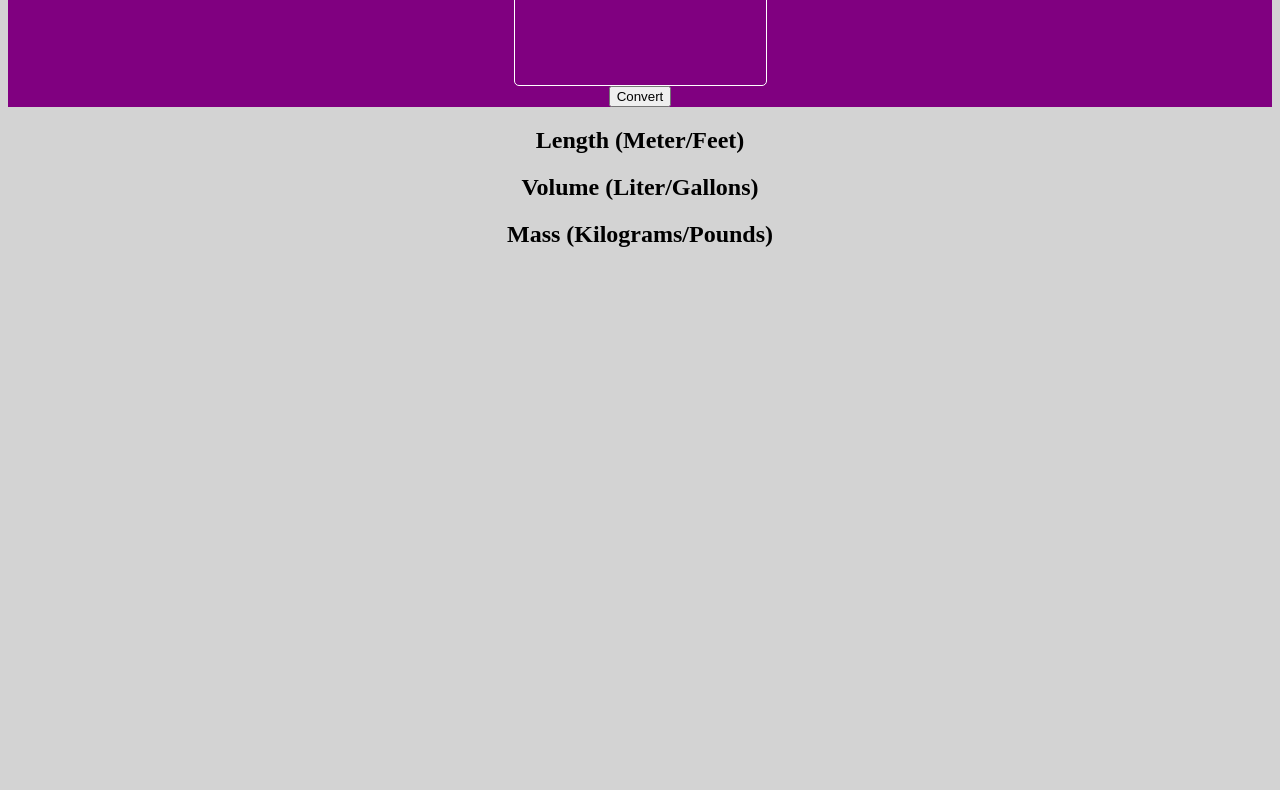
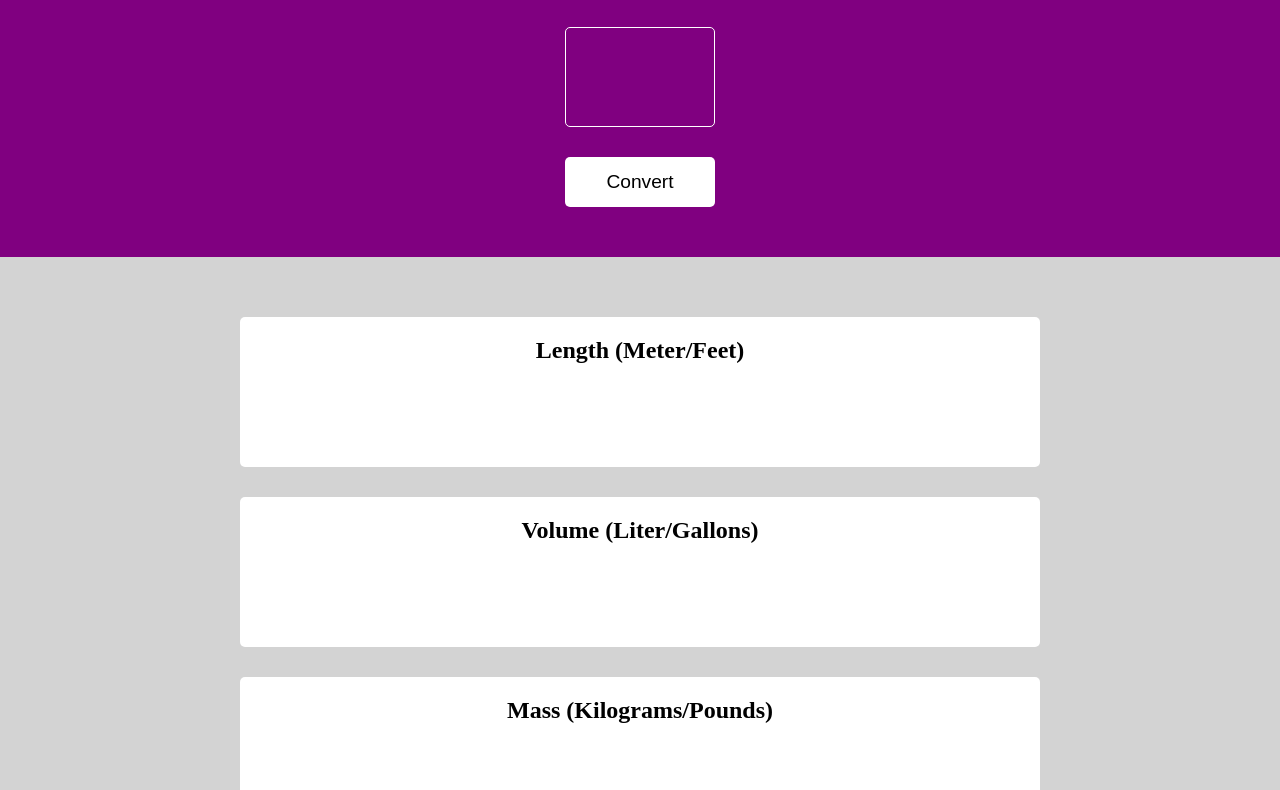
Before and after one commit to Mhamsho123/Unit-converter, a plain HTML site: page index.html in a window 1280 px wide. Shown: the part 102-892 px from the top of the page. Before the commit the page ends 800 px from the top, so only its background shows below. Drawn offline with Linux system fonts and the light colour scheme.

Commit message:
Added css to the webpage

```diff
--- a/index.css
+++ b/index.css
@@ -1,6 +1,7 @@
 body {
     text-align: center;
     background-color: lightgray;
+    margin: 0px;
 }
 
 .hero-section {
@@ -14,14 +15,49 @@ body {
 
 .head {
     font-weight: bolder;
+    font-size: 3rem;
 }
 
 .input {
     height: 100px;
+    width: 150px;
     background-color: transparent;
     color: white;
     text-align: center;
-    font-size: larger;
+    font-size: 5rem;
     border-radius: 5px;
     border: 1px solid white;
+    padding: 0px;
+    margin: 10px 0px 30px 0px;
 }
+
+
+.convert-btn {
+
+    background-color: white;
+    border: none;
+    border-radius: 5px;
+    height: 50px;
+    width: 150px;
+    font-size: larger;
+    margin-bottom: 50px;
+
+}
+
+.conversion-section {
+    display: flex;
+    flex-direction: column;
+    justify-content: center;
+    align-items: center;
+    margin: 60px 0px;
+    gap: 30px;
+}
+
+.conversion {
+    display: flex;
+    flex-direction: column;
+    background-color: white;
+    border-radius: 5px;
+    width: 800px;
+    height: 150px;
+}
--- a/index.html
+++ b/index.html
@@ -13,17 +13,19 @@
                 <input class="input" id="input-element" type="text">
                 <button class="convert-btn" id="convert-btn">Convert</button>
             </div>
-            <div>
+            <div class="conversion-section">
+                <div class="conversion">
                     <h2>Length (Meter/Feet)</h2>
                     <h3 id="length-element"></h3>
                 </div>
-            <div>
+                <div class="conversion">
                     <h2>Volume (Liter/Gallons)</h2>
                     <h3 id="volume-element"></h3>
                 </div>
-            <div>
+                <div class="conversion">
                     <h2>Mass (Kilograms/Pounds)</h2>
                     <h3 id="mass-element"></h3>
+                </div>
             </div>
         </div>
     </div>
```
Lines whose indentation alone changed are shown as unchanged.
